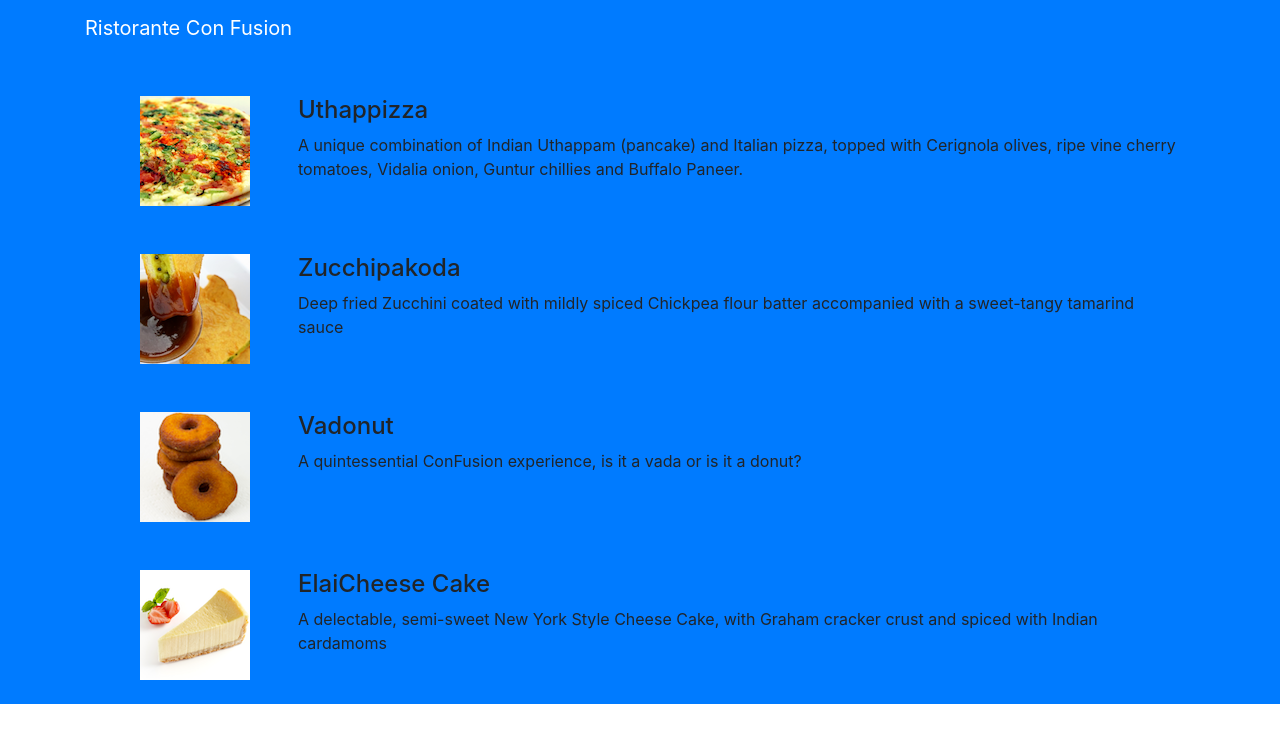
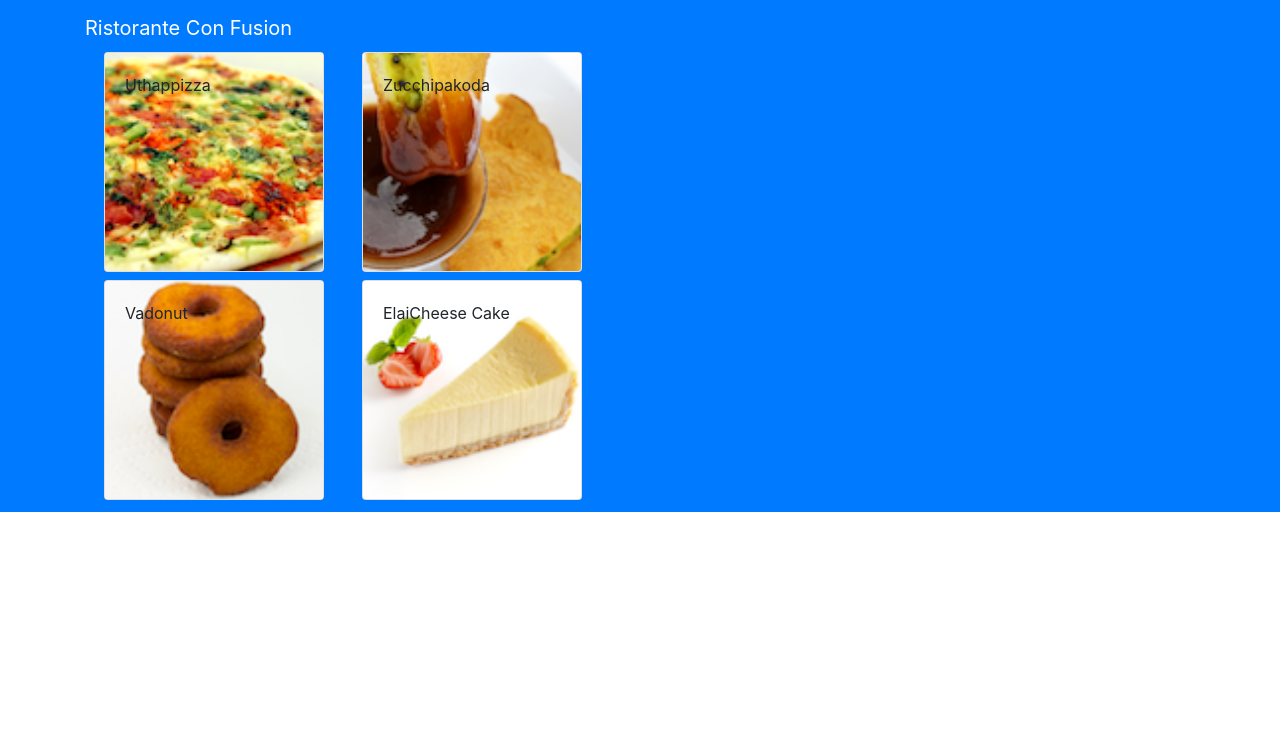
Before and after one commit to vungmai-fptu/react-confusion, a React (Create React App) app: page / in a window 1280 px wide. Shown: the top 742 px of the page. Built offline with nearby package versions, Linux system fonts and the light colour scheme.

Commit message:
Components Part 2

```diff
--- a/src/App.js
+++ b/src/App.js
@@ -2,14 +2,24 @@
 import { Navbar, NavbarBrand } from 'reactstrap';
 import { Component } from 'react'
 import Menu from './components/MenuComponent';
+import { DISHES } from './shared/dishes';
+
+
 class App extends Component {
+  constructor(props) {
+    super(props);
+    this.state = {
+      dishes: DISHES
+    };
+  }
+
   render() {
     return (
       <div className="App">
         <Navbar dark color="primary">
           <div className="container">
             <NavbarBrand href="/">Ristorante Con Fusion</NavbarBrand>
-            <Menu/>
+            <Menu dishes={this.state.dishes} />
           </div>
         </Navbar>
       </div>
@@ -17,5 +27,4 @@
   }
 }
 
-
 export default App
--- a/src/components/MenuComponent.js
+++ b/src/components/MenuComponent.js
@@ -1,64 +1,53 @@
 import React, { Component } from 'react';
 import { Media } from 'reactstrap';
+import {
+    Card, CardImg, CardImgOverlay, CardText, CardBody,
+    CardTitle
+} from 'reactstrap';
+
 
 class Menu extends Component {
+
     constructor(props) {
         super(props);
+
         this.state = {
-            dishes: [
-                {
-                    id: 0,
-                    name: 'Uthappizza',
-                    image: 'assets/images/uthappizza.png',
-                    category: 'mains',
-                    label: 'Hot',
-                    price: '4.99',
-                    description: 'A unique combination of Indian Uthappam (pancake) and Italian pizza, topped with Cerignola olives, ripe vine cherry tomatoes, Vidalia onion, Guntur chillies and Buffalo Paneer.'
-                },
-                {
-                    id: 1,
-                    name: 'Zucchipakoda',
-                    image: 'assets/images/zucchipakoda.png',
-                    category: 'appetizer',
-                    label: '',
-                    price: '1.99',
-                    description: 'Deep fried Zucchini coated with mildly spiced Chickpea flour batter accompanied with a sweet-tangy tamarind sauce'
-                },
-                {
-                    id: 2,
-                    name: 'Vadonut',
-                    image: 'assets/images/vadonut.png',
-                    category: 'appetizer',
-                    label: 'New',
-                    price: '1.99',
-                    description: 'A quintessential ConFusion experience, is it a vada or is it a donut?'
-                },
-                {
-                    id: 3,
-                    name: 'ElaiCheese Cake',
-                    image: 'assets/images/elaicheesecake.png',
-                    category: 'dessert',
-                    label: '',
-                    price: '2.99',
-                    description: 'A delectable, semi-sweet New York Style Cheese Cake, with Graham cracker crust and spiced with Indian cardamoms'
-                }
-            ],
-        };
+            selectedDish: null
+        }
+    }
+
+    onDishSelect(dish) {
+        this.setState({ selectedDish: dish });
+    }
+
+    renderDish(dish) {
+        if (dish != null)
+            return (
+                <Card>
+                    <CardImg top src={dish.image} alt={dish.name} />
+                    <CardBody>
+                        <CardTitle>{dish.name}</CardTitle>
+                        <CardText>{dish.description}</CardText>
+                    </CardBody>
+                </Card>
+            );
+        else
+            return (
+                <div></div>
+            );
     }
 
     render() {
-        const menu = this.state.dishes.map((dish) => {
+        const menu = this.props.dishes.map((dish) => {
             return (
-                <div key={dish.id} className="col-12 mt-5">
-                    <Media tag="li">
-                        <Media left middle>
-                            <Media object src={dish.image} alt={dish.name} />
-                        </Media>
-                        <Media body className="ml-5">
-                            <Media heading>{dish.name}</Media>
-                            <p>{dish.description}</p>
-                        </Media>
-                    </Media>
+                <div className="col-12 col-md-5 m-1">
+                    <Card key={dish.id}
+                        onClick={() => this.onDishSelect(dish)}>
+                        <CardImg width="100%" src={dish.image} alt={dish.name} />
+                        <CardImgOverlay>
+                            <CardTitle>{dish.name}</CardTitle>
+                        </CardImgOverlay>
+                    </Card>
                 </div>
             );
         });
@@ -66,13 +55,17 @@
         return (
             <div className="container">
                 <div className="row">
-                    <Media list>
-                        {menu}
-                    </Media>
+                    {menu}
+                </div>
+                <div className="row">
+                    <div className="col-12 col-md-5 m-1">
+                        {this.renderDish(this.state.selectedDish)}
+                    </div>
                 </div>
             </div>
         );
     }
 }
 
+
 export default Menu;
--- /dev/null
+++ b/src/shared/dishes.js
@@ -0,0 +1,186 @@
+export const DISHES =
+    [
+        {
+        id: 0,
+        name:'Uthappizza',
+        image: 'assets/images/uthappizza.png',
+        category: 'mains',
+        label:'Hot',
+        price:'4.99',
+        description:'A unique combination of Indian Uthappam (pancake) and Italian pizza, topped with Cerignola olives, ripe vine cherry tomatoes, Vidalia onion, Guntur chillies and Buffalo Paneer.',
+        comments: [
+            {
+            id: 0,
+            rating: 5,
+            comment: "Imagine all the eatables, living in conFusion!",
+            author: "John Lemon",
+            date: "2012-10-16T17:57:28.556094Z"
+            },
+            {
+            id: 1,
+            rating: 4,
+            comment: "Sends anyone to heaven, I wish I could get my mother-in-law to eat it!",
+            author: "Paul McVites",
+            date: "2014-09-05T17:57:28.556094Z"
+            },
+            {
+            id: 2,
+            rating: 3,
+            comment: "Eat it, just eat it!",
+            author: "Michael Jaikishan",
+            date: "2015-02-13T17:57:28.556094Z"
+            },
+            {
+            id: 3,
+            rating: 4,
+            comment: "Ultimate, Reaching for the stars!",
+            author: "Ringo Starry",
+            date: "2013-12-02T17:57:28.556094Z"
+            },
+            {
+            id: 4,
+            rating: 2,
+            comment: "It's your birthday, we're gonna party!",
+            author: "25 Cent",
+            date: "2011-12-02T17:57:28.556094Z"
+            }
+        ]                        },
+        {
+        id: 1,
+        name:'Zucchipakoda',
+        image: 'assets/images/zucchipakoda.png',
+        category: 'appetizer',
+        label:'',
+        price:'1.99',
+        description:'Deep fried Zucchini coated with mildly spiced Chickpea flour batter accompanied with a sweet-tangy tamarind sauce',
+        comments: [
+            {
+            id: 0,
+            rating: 5,
+            comment: "Imagine all the eatables, living in conFusion!",
+            author: "John Lemon",
+            date: "2012-10-16T17:57:28.556094Z"
+            },
+            {
+            id: 1,
+            rating: 4,
+            comment: "Sends anyone to heaven, I wish I could get my mother-in-law to eat it!",
+            author: "Paul McVites",
+            date: "2014-09-05T17:57:28.556094Z"
+            },
+            {
+            id: 2,
+            rating: 3,
+            comment: "Eat it, just eat it!",
+            author: "Michael Jaikishan",
+            date: "2015-02-13T17:57:28.556094Z"
+            },
+            {
+            id: 3,
+            rating: 4,
+            comment: "Ultimate, Reaching for the stars!",
+            author: "Ringo Starry",
+            date: "2013-12-02T17:57:28.556094Z"
+            },
+            {
+            id: 4,
+            rating: 2,
+            comment: "It's your birthday, we're gonna party!",
+            author: "25 Cent",
+            date: "2011-12-02T17:57:28.556094Z"
+            }
+        ]
+        },
+        {
+        id: 2,
+        name:'Vadonut',
+        image: 'assets/images/vadonut.png',
+        category: 'appetizer',
+        label:'New',
+        price:'1.99',
+        description:'A quintessential ConFusion experience, is it a vada or is it a donut?',
+        comments: [
+            {
+            id: 0,
+            rating: 5,
+            comment: "Imagine all the eatables, living in conFusion!",
+            author: "John Lemon",
+            date: "2012-10-16T17:57:28.556094Z"
+            },
+            {
+            id: 1,
+            rating: 4,
+            comment: "Sends anyone to heaven, I wish I could get my mother-in-law to eat it!",
+            author: "Paul McVites",
+            date: "2014-09-05T17:57:28.556094Z"
+            },
+            {
+            id: 2,
+            rating: 3,
+            comment: "Eat it, just eat it!",
+            author: "Michael Jaikishan",
+            date: "2015-02-13T17:57:28.556094Z"
+            },
+            {
+            id: 3,
+            rating: 4,
+            comment: "Ultimate, Reaching for the stars!",
+            author: "Ringo Starry",
+            date: "2013-12-02T17:57:28.556094Z"
+            },
+            {
+            id: 4,
+            rating: 2,
+            comment: "It's your birthday, we're gonna party!",
+            author: "25 Cent",
+            date: "2011-12-02T17:57:28.556094Z"
+            }
+        ]
+        },
+        {
+        id: 3,
+        name:'ElaiCheese Cake',
+        image: 'assets/images/elaicheesecake.png',
+        category: 'dessert',
+        label:'',
+        price:'2.99',
+        description:'A delectable, semi-sweet New York Style Cheese Cake, with Graham cracker crust and spiced with Indian cardamoms',
+        comments: [
+            {
+            id: 0,
+            rating: 5,
+            comment: "Imagine all the eatables, living in conFusion!",
+            author: "John Lemon",
+            date: "2012-10-16T17:57:28.556094Z"
+            },
+            {
+            id: 1,
+            rating: 4,
+            comment: "Sends anyone to heaven, I wish I could get my mother-in-law to eat it!",
+            author: "Paul McVites",
+            date: "2014-09-05T17:57:28.556094Z"
+            },
+            {
+            id: 2,
+            rating: 3,
+            comment: "Eat it, just eat it!",
+            author: "Michael Jaikishan",
+            date: "2015-02-13T17:57:28.556094Z"
+            },
+            {
+            id: 3,
+            rating: 4,
+            comment: "Ultimate, Reaching for the stars!",
+            author: "Ringo Starry",
+            date: "2013-12-02T17:57:28.556094Z"
+            },
+            {
+            id: 4,
+            rating: 2,
+            comment: "It's your birthday, we're gonna party!",
+            author: "25 Cent",
+            date: "2011-12-02T17:57:28.556094Z"
+            }
+        ]
+        }
+    ];
```
